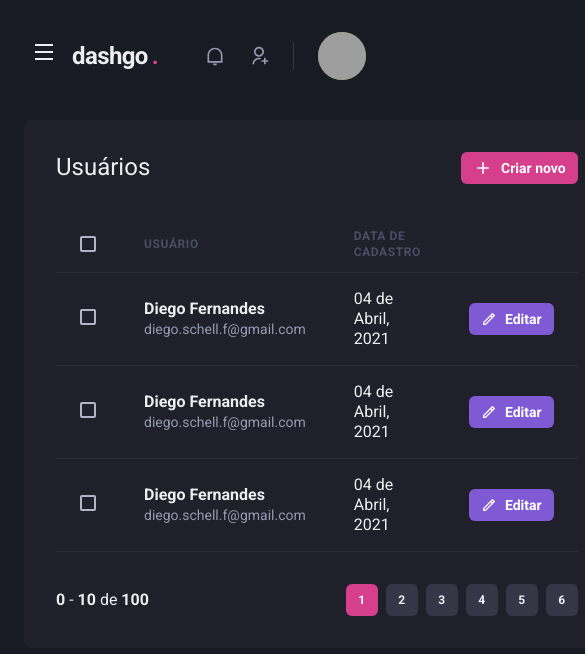
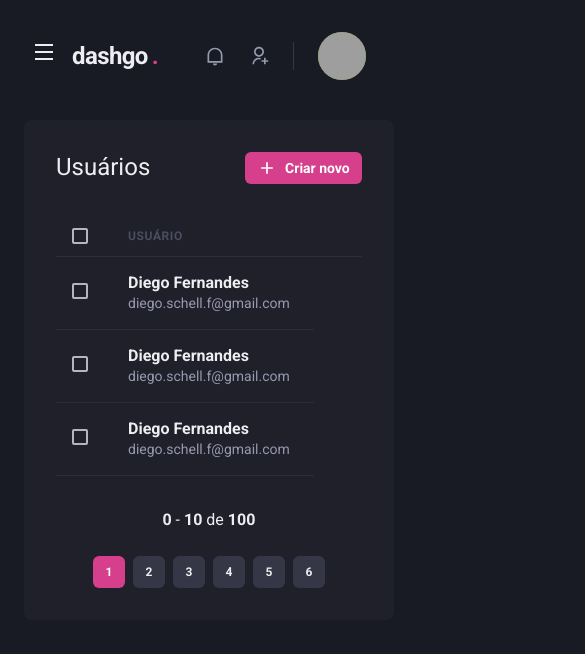
Before and after one commit to Natanaelvich/dashgo, a Next.js app: page /users in a window 390 px wide. Shown: the top 654 px of the page, 585 px wide, since content can reach past the window. Built offline with nearby package versions, Linux system fonts and the light colour scheme; grey boxes are pictures that could not be loaded.

Commit message:
add users page responsive

```diff
--- a/src/components/Pagination/index.tsx
+++ b/src/components/Pagination/index.tsx
@@ -4,7 +4,7 @@
 export function Pagination() {
   return (
     <Stack
-      direction="row"
+      direction={['column', 'row']}
       spacing="6"
       mt="8"
       justify="space-between"
--- a/src/pages/users/index.tsx
+++ b/src/pages/users/index.tsx
@@ -12,6 +12,7 @@
   Th,
   Thead,
   Tr,
+  useBreakpointValue,
 } from '@chakra-ui/react';
 import { RiAddLine, RiPencilLine } from 'react-icons/ri';
 
@@ -20,6 +21,11 @@
 import { Sidebar } from '../../components/Sidebar';
 
 export default function UserList() {
+  const isWideVersion = useBreakpointValue({
+    base: false,
+    lg: true,
+  });
+
   return (
     <Box>
       <Header />
@@ -47,17 +53,17 @@
           <Table colorScheme="whiteAlpha">
             <Thead>
               <Tr>
-                <Th px="6" color="gray.300" width="8">
+                <Th px={['4', '4', '6']} color="gray.300" width="8">
                   <Checkbox colorScheme="pink" />
                 </Th>
                 <Th>Usuário</Th>
-                <Th>Data de cadastro</Th>
+                {isWideVersion && <Th>Data de cadastro</Th>}
                 <Th width="8" />
               </Tr>
             </Thead>
             <Tbody>
               <Tr>
-                <Td px="6">
+                <Td px={['4', '4', '6']}>
                   <Checkbox colorScheme="pink" />
                 </Td>
                 <Td>
@@ -68,21 +74,10 @@
                     </Text>
                   </Box>
                 </Td>
-                <Td>04 de Abril, 2021</Td>
-                <Td>
-                  <Button
-                    as="a"
-                    size="sm"
-                    fontSize="sm"
-                    colorScheme="purple"
-                    leftIcon={<Icon as={RiPencilLine} fontSize="16" />}
-                  >
-                    Editar
-                  </Button>
-                </Td>
+                {isWideVersion && <Td>04 de Abril, 2021</Td>}
               </Tr>
               <Tr>
-                <Td px="6">
+                <Td px={['4', '4', '6']}>
                   <Checkbox colorScheme="pink" />
                 </Td>
                 <Td>
@@ -93,21 +88,10 @@
                     </Text>
                   </Box>
                 </Td>
-                <Td>04 de Abril, 2021</Td>
-                <Td>
-                  <Button
-                    as="a"
-                    size="sm"
-                    fontSize="sm"
-                    colorScheme="purple"
-                    leftIcon={<Icon as={RiPencilLine} fontSize="16" />}
-                  >
-                    Editar
-                  </Button>
-                </Td>
+                {isWideVersion && <Td>04 de Abril, 2021</Td>}
               </Tr>
               <Tr>
-                <Td px="6">
+                <Td px={['4', '4', '6']}>
                   <Checkbox colorScheme="pink" />
                 </Td>
                 <Td>
@@ -118,18 +102,7 @@
                     </Text>
                   </Box>
                 </Td>
-                <Td>04 de Abril, 2021</Td>
-                <Td>
-                  <Button
-                    as="a"
-                    size="sm"
-                    fontSize="sm"
-                    colorScheme="purple"
-                    leftIcon={<Icon as={RiPencilLine} fontSize="16" />}
-                  >
-                    Editar
-                  </Button>
-                </Td>
+                {isWideVersion && <Td>04 de Abril, 2021</Td>}
               </Tr>
             </Tbody>
           </Table>
```
